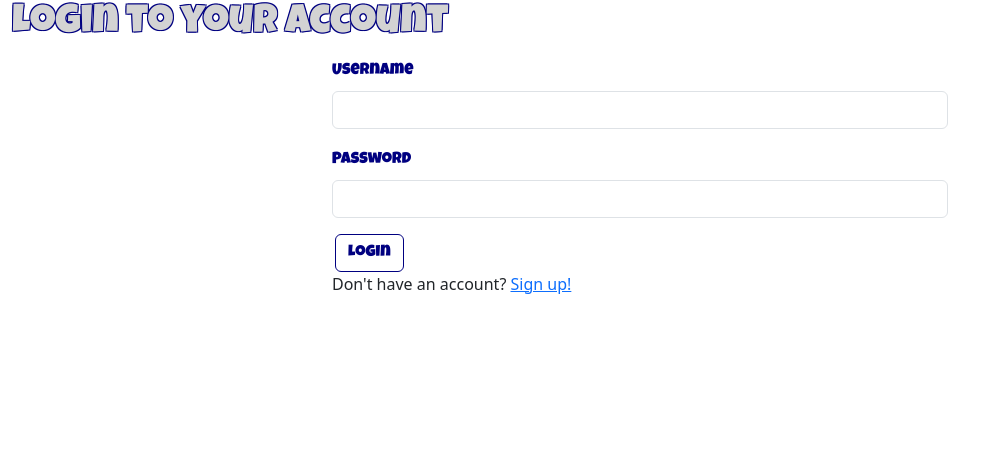
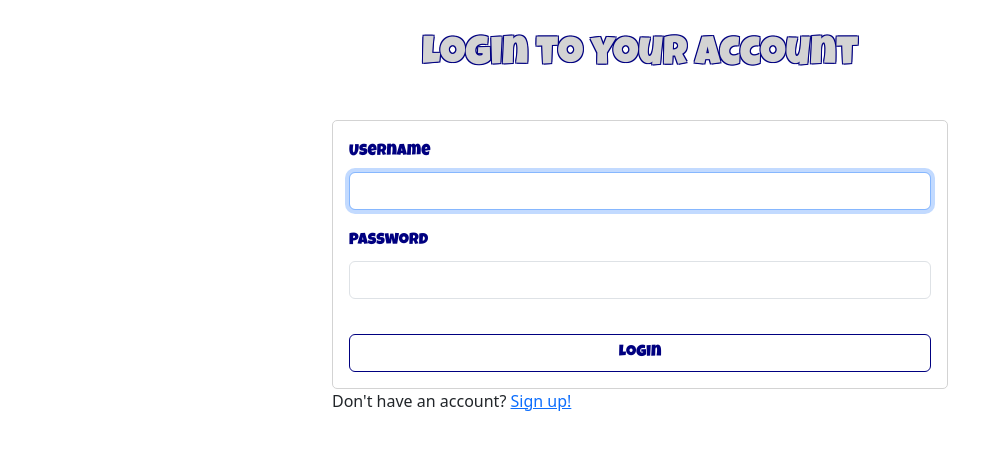
Before and after one commit to tdot123-1/word-games, a Flask app: page /login in a window 1280 px wide. Shown: the part 59-509 px from the top of the page, without its empty margins (0-1000 px from the left). Run offline with Flask 3, Linux system fonts and the light colour scheme.

Commit message:
updated index and login html

```diff
--- a/word_games_app/auth.py
+++ b/word_games_app/auth.py
@@ -59,7 +59,7 @@ def login_view():
                 if check_password_hash(user.password, password):
                     flash(f"Login successful, welcome back {username}", category="success")
                     login_user(user, remember=True)
-                    return redirect(url_for("views.homepage"))
+                    return redirect(url_for("views.index"))
                 else:
                     flash("Incorrect password", category="error")
             else:
--- a/word_games_app/static/word-games/styles.css
+++ b/word_games_app/static/word-games/styles.css
@@ -34,3 +34,83 @@
     border-color: #000080;
     color: white;
 }
+
+body {
+    font-size: 1.3rem;
+}
+
+.index-main {
+    display: flex;
+    flex-direction: column;
+    gap: 2rem;
+}
+
+.index-main h1 {
+    font-size: 4rem;
+}
+
+.index-main .accordion-button {
+    font-size: 2rem;
+    color: #000080;
+}
+
+.index-main .accordion-body {
+    font-size: 1.2rem;
+}
+
+.page-header {
+    margin: 2rem 0;
+}
+
+.page-header h1 {
+    font-size: 2.5rem;
+    text-align: center;
+}
+
+.custom-border {
+    border: 1px solid #D3D3D3;
+    padding: 1rem;
+    border-radius: 5px;
+}
+
+.custom-btn-dimensions {
+    width: 100%;
+    height: 3rem;
+    font-size: 1.5rem;
+}
+
+.login-form button {
+    margin: 2.5rem 0 0;
+}
+
+
+@media screen and (min-width: 768px) {
+
+}
+
+@media screen and (min-width: 1025px) {
+    body {
+        font-size: 1rem;
+    }
+
+    .index-main h1 {
+        margin-top: 3rem;
+    }
+
+    .index-main .accordion-button {
+        font-size: 1.5rem;
+    }
+
+    .index-main .accordion-body {
+        font-size: 1rem;
+    }
+
+    .custom-btn-dimensions {
+        height: auto;
+        font-size: 1rem;
+    }
+
+    .login-form button {
+        margin: 1.2rem 0 0;
+    }
+}
--- a/word_games_app/templates/word-games/login.html
+++ b/word_games_app/templates/word-games/login.html
@@ -2,23 +2,23 @@
 
 {% block body %}
 <div class="container-fluid">
-    <div class="row">
+    <div class="row page-header">
         <div class="col">
             <h1 class="luckiest-guy-regular custom-outlined-text">Login to your account</h1>
         </div>
     </div>
     <div class="row justify-content-center">
         <div class="col-sm-8 col-lg-6">
-            <form class="custom-border" method="POST">
+            <form class="custom-border login-form" method="POST">
               <div class="mb-3">
                 <label for="username" class="form-label luckiest-guy-regular" style="color: #000080">Username</label>
-                <input type="text" class="form-control" id="username" name="username">
+                <input autofocus type="text" class="form-control" id="username" name="username">
               </div>
               <div class="mb-3">
                 <label for="password" class="form-label luckiest-guy-regular" style="color: #000080">Password</label>
                 <input type="password" class="form-control" id="password" name="password">
               </div>
-              <button type="submit" class="btn custom-btn luckiest-guy-regular">Login</button>
+              <button type="submit" class="custom-btn-dimensions btn custom-btn luckiest-guy-regular">Login</button>
             </form>
             <p>Don't have an account? <a href="/register">Sign up!</a></p>
         </div>
```
Also changed, not shown: word_games_app/templates/word-games/index.html (+8 -8 lines), word_games_app/templates/word-games/register.html (+6 -5 lines), word_games_app/views.py (+7 -0 lines).
